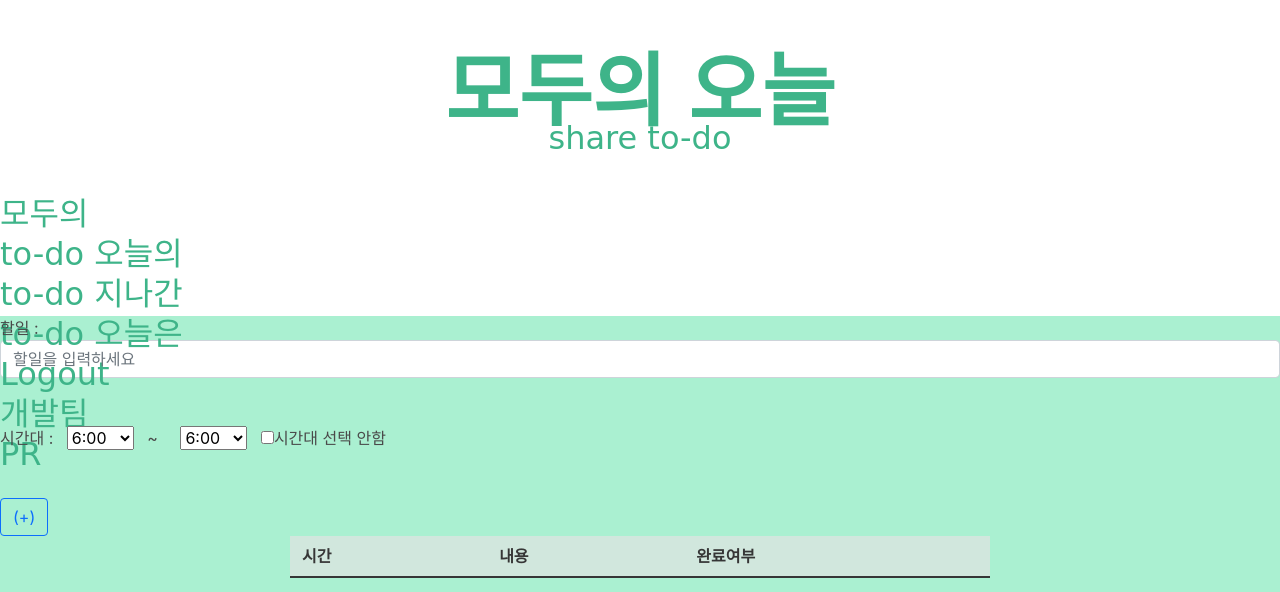
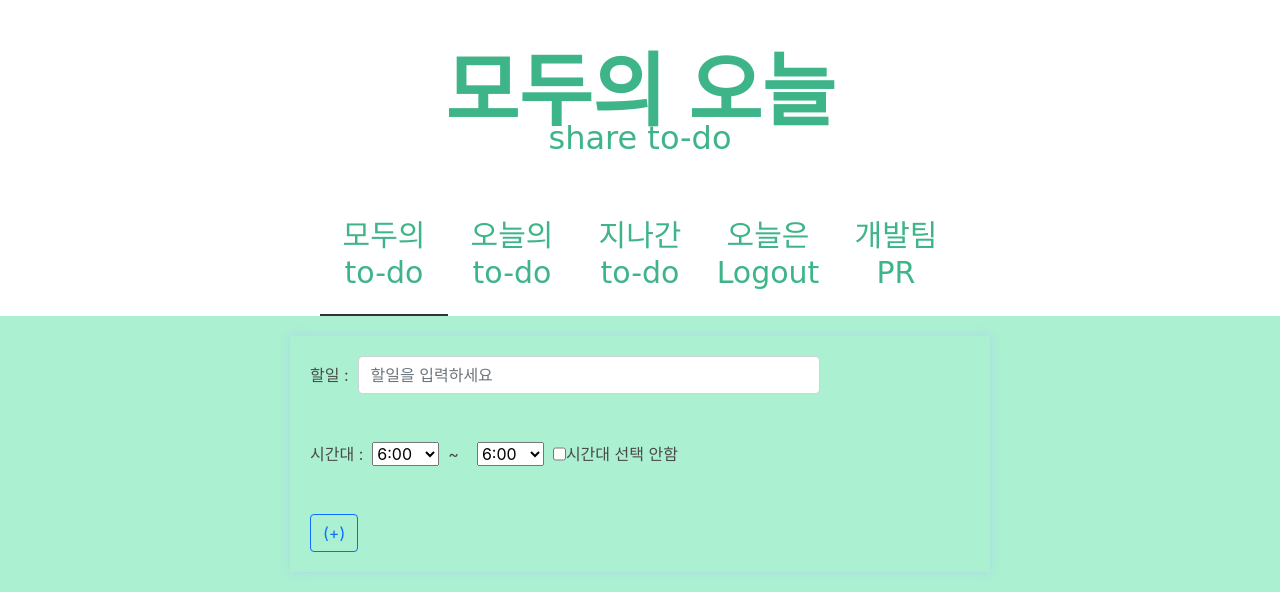
Before and after one commit to SharingTodoList/team7, a Flask app: page /todolist in a window 1280 px wide. Shown: the top 592 px of the page. Run offline with Flask 2, Linux system fonts and the light colour scheme; data that the repository does not hold is empty; some libraries are stand-ins or nearby versions; some web fonts are replaced.

Commit message:
Add files via upload

```diff
--- a/static/global.css
+++ b/static/global.css
@@ -1,5 +1,10 @@
 html {
-  font-family: "Jua", sans-serif;
+    font-family: 'Jua', sans-serif;
+}
+
+.title {
+    font-size: 50px;
+    text-align: center;
 }
 
 .base_title {
@@ -8,28 +13,34 @@ html {
 }
 
 #menu_bar ul {
+
     list-style-type: none;
+
 
     /* 우측 정렬 하기 */
     margin-left: 100px;
     float: right;
+
 }
 
 #menu_bar ul li {
+
     display: inline;
+
 }
 
 body {
     /*background-color: RGBA(232, 52, 78, 0.2);*/
-  background-color: #aaf0d1;
+    background-color: #AAF0D1;
     min-height: 100vh;
 }
 
 .section {
     padding: 1rem 1.5rem;
-  max-width: 750px;
+    /*max-width: 750px;*/
     margin: auto;
 }
+
 
 .is-sparta {
     color: #3eb489 !important;
@@ -40,12 +51,14 @@ body {
     background-color: #3eb489;
     border-color: transparent;
     color: #fff !important;
+    margin-bottom: 10px;
+    margin: auto;
 }
 
 .button.is-sparta.is-outlined {
     font-weight: bold;
     background-color: transparent;
-  border-color: #aaf0d1;
+    border-color: #AAF0D1;
     color: #3eb489 !important;
 }
 
@@ -64,5 +77,156 @@ input::-webkit-calendar-picker-indicator {
     height: 100%;
 }
 
+.container {
+    text-align: center;
+    font-size: 20px;
+}
+
+.box {
+    display: inline-block;
+    margin-left: 1%;
+    margin-right: 1%;
+    width: 95%;
+    max-width: 230px;
+    font-size: 20px;
+}
+
+a {
+    font-size: 20px;
+    font-weight: initial;
+    text-decoration: none;
+    color: black;
+}
+
+.mybox {
+    width: 95%;
+    max-width: 700px;
+    padding: 20px;
+    box-shadow: 0px 0px 10px 0px lightblue;
+    margin: 20px auto;
+}
+
+.mylist {
+    width: 95%;
+    max-width: 700px;
+    padding: 20px;
+    box-shadow: 0px 0px 10px 0px lightblue;
+    margin: 20px auto;
+}
+
+.mybucket {
+    display: flex;
+    flex-direction: row;
+    align-items: center;
+}
+
+.mybucket > input {
+    width: 70%;
+}
+
+.mybox > li {
+    display: flex;
+    flex-direction: row;
+    align-items: center;
+    justify-content: center;
+
+    margin-bottom: 10px;
+    min-height: 48px;
+}
+
+.mybox > .tableclass > tr > td > h2 {
+    max-width: 75%;
+    font-size: 40px;
+    font-weight: 300;
+    margin-right: auto;
+    margin-bottom: 0px;
+}
+
+.mybox > .tableclass > tr > td > h2.done {
+    text-decoration: line-through;
+}
+
 .mytime {
+    display: flex;
 }
+
+.base_title {
+    font-size: 40px;
+    text-align: center;
+}
+
+.menu {
+    position: relative;
+    display: flex;
+    width: 640px;
+    margin: 4em auto;
+}
+
+.menu > a {
+    display: block;
+    width: 20%;
+    padding: 0.75em 0;
+    color: #333;
+    text-decoration: none;
+    text-align: center;
+    color: #3eb489 !important;
+    font-size: 30px;
+}
+
+.menu > a:nth-child(1).is-current ~ .nav-underline {
+    left: 0;
+}
+
+.menu > a:nth-child(2).is-current ~ .nav-underline {
+    left: 20%;
+}
+
+.menu > a:nth-child(3).is-current ~ .nav-underline {
+    left: 40%;
+}
+
+.menu > a:nth-child(4).is-current ~ .nav-underline {
+    left: 60%;
+}
+
+.menu > a:nth-child(5).is-current ~ .nav-underline {
+    left: 80%;
+}
+
+.menu > a:nth-child(1):hover ~ .nav-underline {
+    left: 0;
+}
+
+.menu > a:nth-child(2):hover ~ .nav-underline {
+    left: 20%;
+}
+
+.menu > a:nth-child(3):hover ~ .nav-underline {
+    left: 40%;
+}
+
+.menu > a:nth-child(4):hover ~ .nav-underline {
+    left: 60%;
+}
+
+.menu > a:nth-child(5):hover ~ .nav-underline {
+    left: 80%;
+}
+
+.nav-underline {
+    position: absolute;
+    left: 0;
+    bottom: -2px;
+    width: 20%;
+    height: 2px;
+    background: #333;
+    transition: all 0.3s ease-in-out;
+}
+
+.schBar {
+    display: block;
+    margin: 0px auto;
+    margin-top: 50px;
+    margin-bottom: 10px;
+    text-align: center
+}
```
Lines whose indentation alone changed are shown as unchanged.
